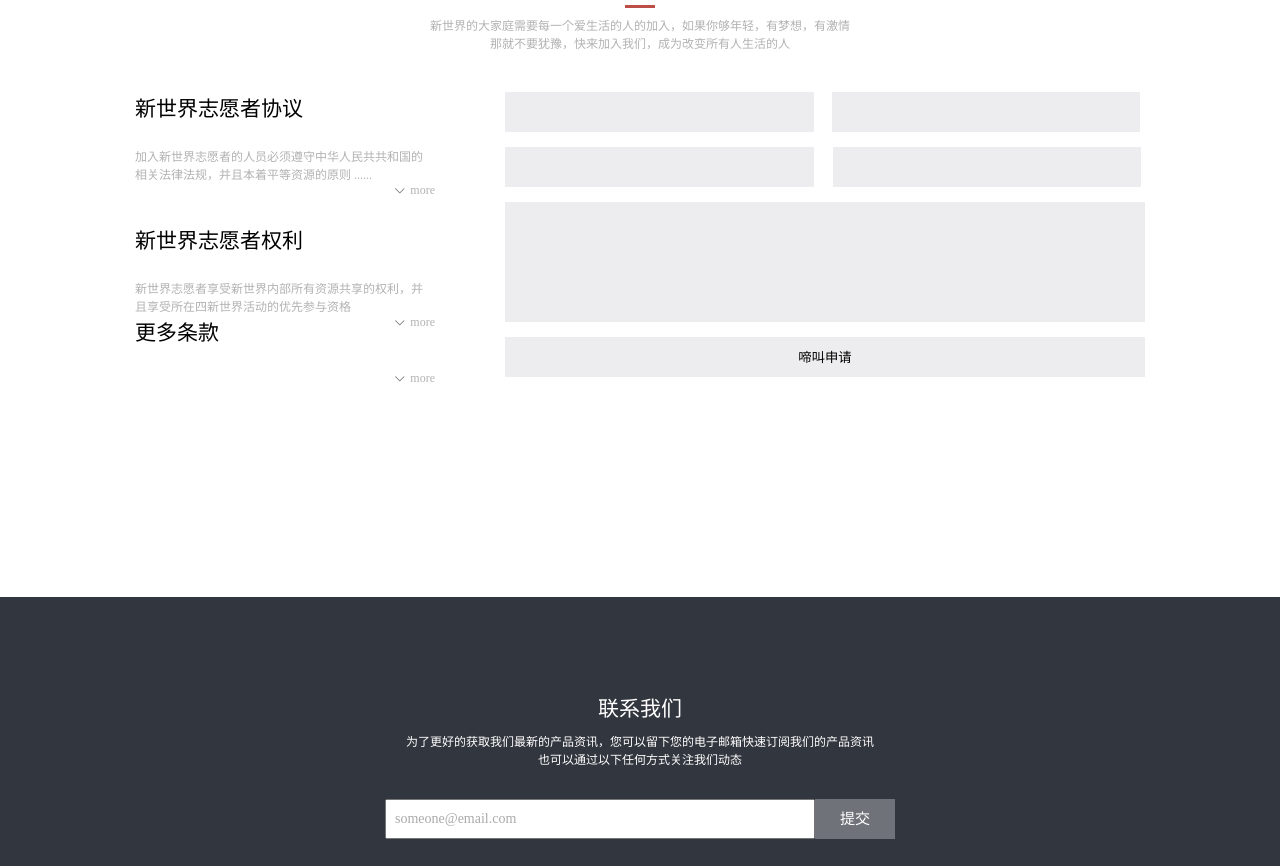
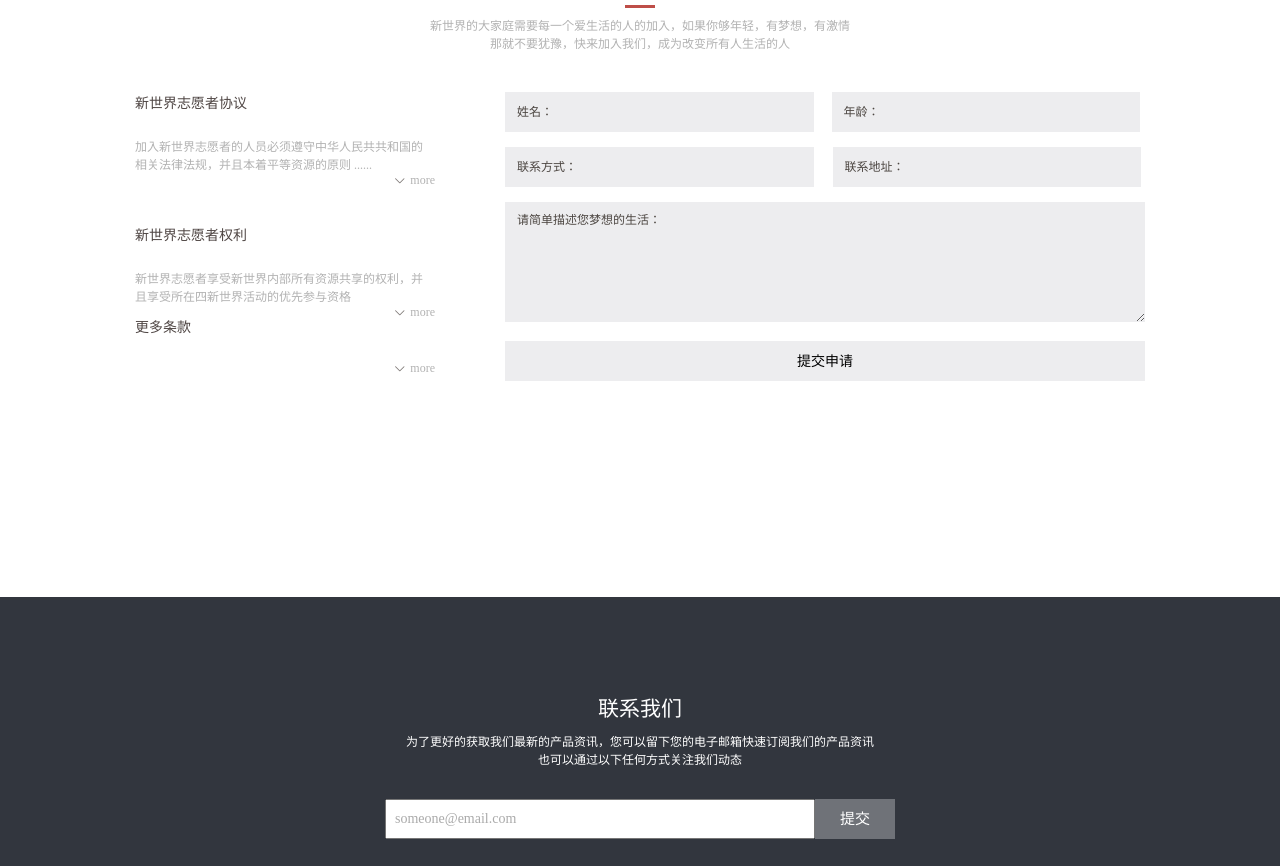
Before and after one commit to ife2016/tasks, a plain HTML site: page task7/index.html in a window 1280 px wide. Shown: the part 3543-4409 px from the top of the page. Drawn offline with Linux system fonts and the light colour scheme.

Commit message:
fix small problems
finish task7

```diff
--- a/task7/css/style.css
+++ b/task7/css/style.css
@@ -637,8 +637,9 @@ header li:first-child {
 }
 
 .sec-8-boxTitle {
-    font-size: 21px;
+    font-size: 14px;
     margin-bottom: 25px;
+	color:rgba(35,24,21,0.80);
 }
 
 .sec-8-boxSubTitle {
@@ -677,8 +678,11 @@ header li:first-child {
     height: 40px;
     background-color: #ededef;
     border: none;
-    padding: 0;
+    padding: 0 12px;
+	box-sizing:border-box;
     line-height: 40px;
+	color:rgba(35,28,21,0.80);
+	font-size:12px;
 }
 
 .sec-8-input-1 input:nth-child(1) {
@@ -701,13 +705,16 @@ header li:first-child {
     width: 640px;
 }
 
-.sec-8-input-2 input {
+.sec-8-input-2 textarea {
     width: 640px;
     height: 120px;
     background-color: #ededef;
     border: none;
-    padding: 0;
+    padding: 8px 12px;
     margin: 0 15px 15px 0;
+	box-sizing:border-box;
+	color:rgba(35,28,21,0.80);
+	font-size:12px;
 }
 
 .sec-8-input-3 button {
@@ -717,6 +724,8 @@ header li:first-child {
     border: none;
     line-height: 40px;
     text-align: center;
+	font-family:"黑体";
+	font-size:14px;
 }
 
 footer {
--- a/task7/index.html
+++ b/task7/index.html
@@ -190,16 +190,16 @@
         </div>
         <div class="sec-8-rightBox">
             <div class="sec-8-input-1">
-                <input type="text" form="lalala">
-                <input type="text">
-                <input type="text">
-                <input type="text">
+                <input type="text" form="lalala" value="姓名：">
+                <input type="text" value="年龄：">
+                <input type="text" value="联系方式：">
+                <input type="text" value="联系地址：">
             </div>
             <div class="sec-8-input-2">
-                <input type="text">
+                <textarea>请简单描述您梦想的生活：</textarea>
             </div>
             <div class="sec-8-input-3">
-                <button>啼叫申请</button>
+                <button>提交申请</button>
             </div>
         </div>
         </div>
```
